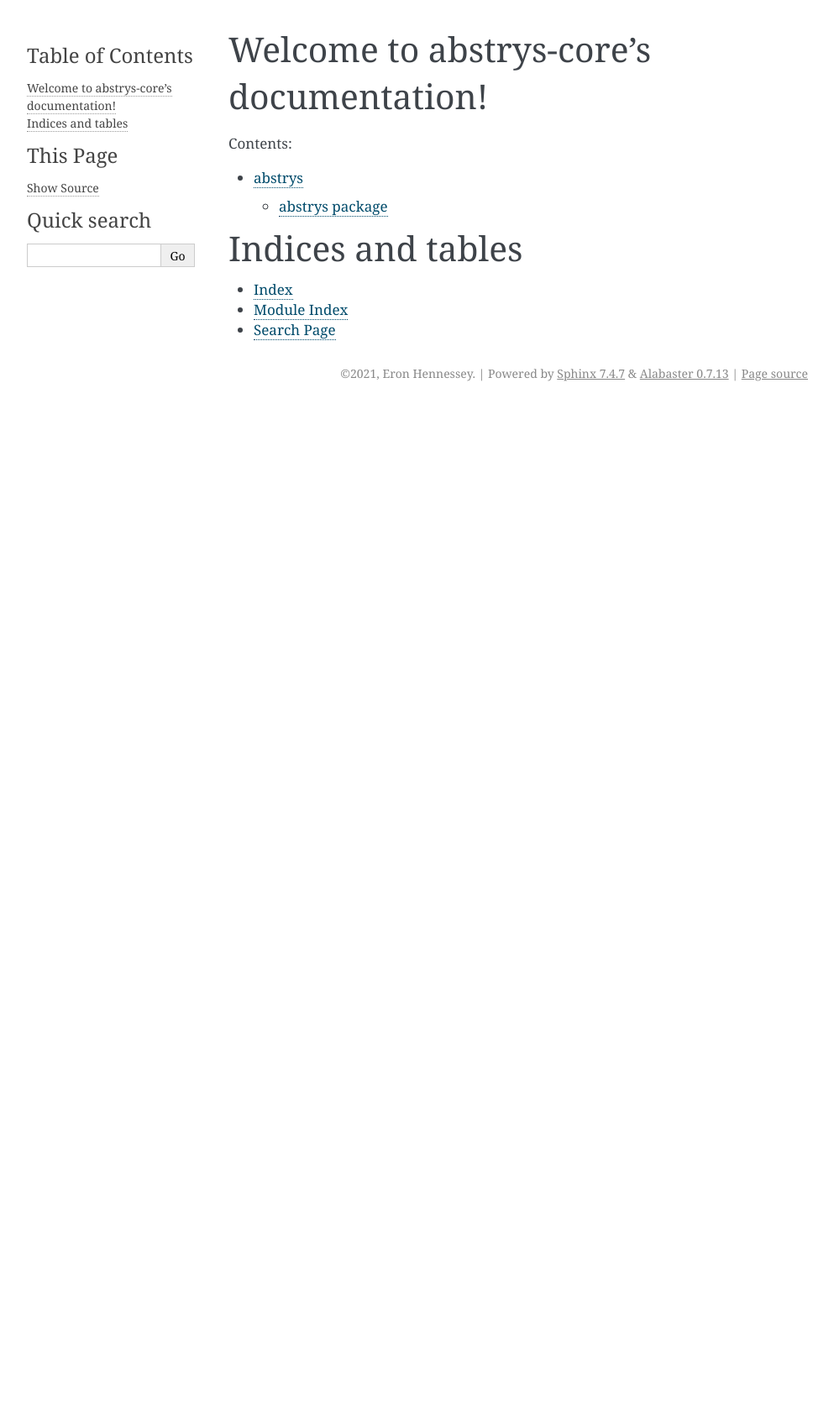
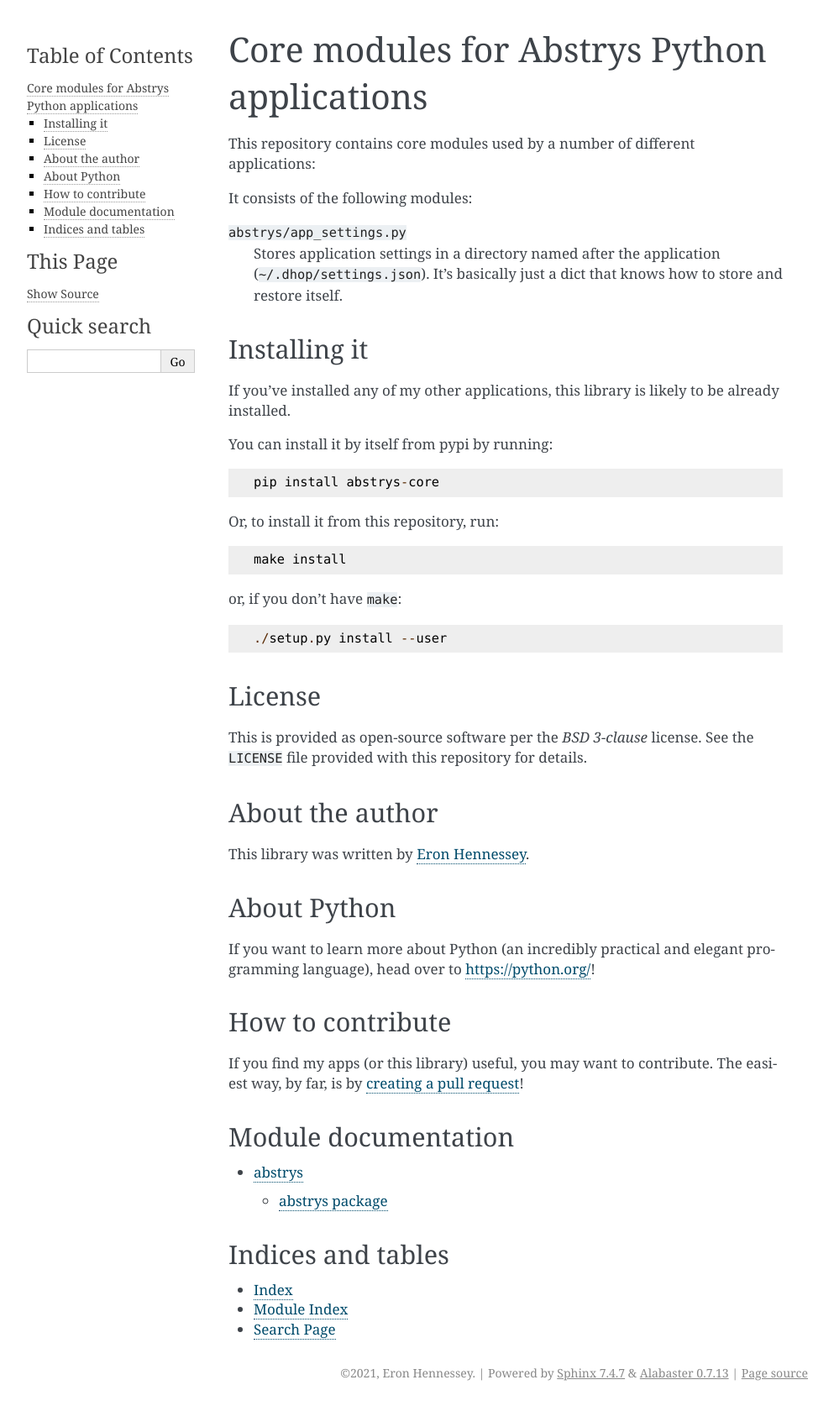
Before and after one commit to Abstrys/abstrys-core, a Sphinx documentation site: the page built from doc/index.rst, in a window 1280 px wide. Shown: the whole page at 84% size, without its empty margins (148-1141 px from the left). Built offline with Sphinx 7.4.7, drawn with Linux system fonts in a browser that asks for light colours; before the commit the page ends 900 px from its top, so only the background shows below that.

Commit message:
pull README in as first page of documentation

```diff
--- a/README.rst
+++ b/README.rst
@@ -6,8 +6,11 @@ This repository contains core modules used by a number of different applications
 
 It consists of the following modules:
 
-* `abstrys/app_settings.py` – stores application settings in a directory named after the application
-  (`~/.dhop/settings.json`). It's basically just a dict that knows how to store and restore itself.
+``abstrys/app_settings.py``
+   Stores application settings in a directory named after the application
+   (``~/.dhop/settings.json``). It's basically just a dict that knows how to store and restore
+   itself.
+
 
 Installing it
 =============
--- a/doc/index.rst
+++ b/doc/index.rst
@@ -3,12 +3,13 @@
    You can adapt this file completely to your liking, but it should at least
    contain the root `toctree` directive.
 
-Welcome to abstrys-core's documentation!
-========================================
+.. include:: ../README.rst
+
+Module documentation
+====================
 
 .. toctree::
    :maxdepth: 2
-   :caption: Contents:
 
    modules
 
```
Also changed, not shown: other parts of README.rst (+9 -6 lines), 1 other file.
